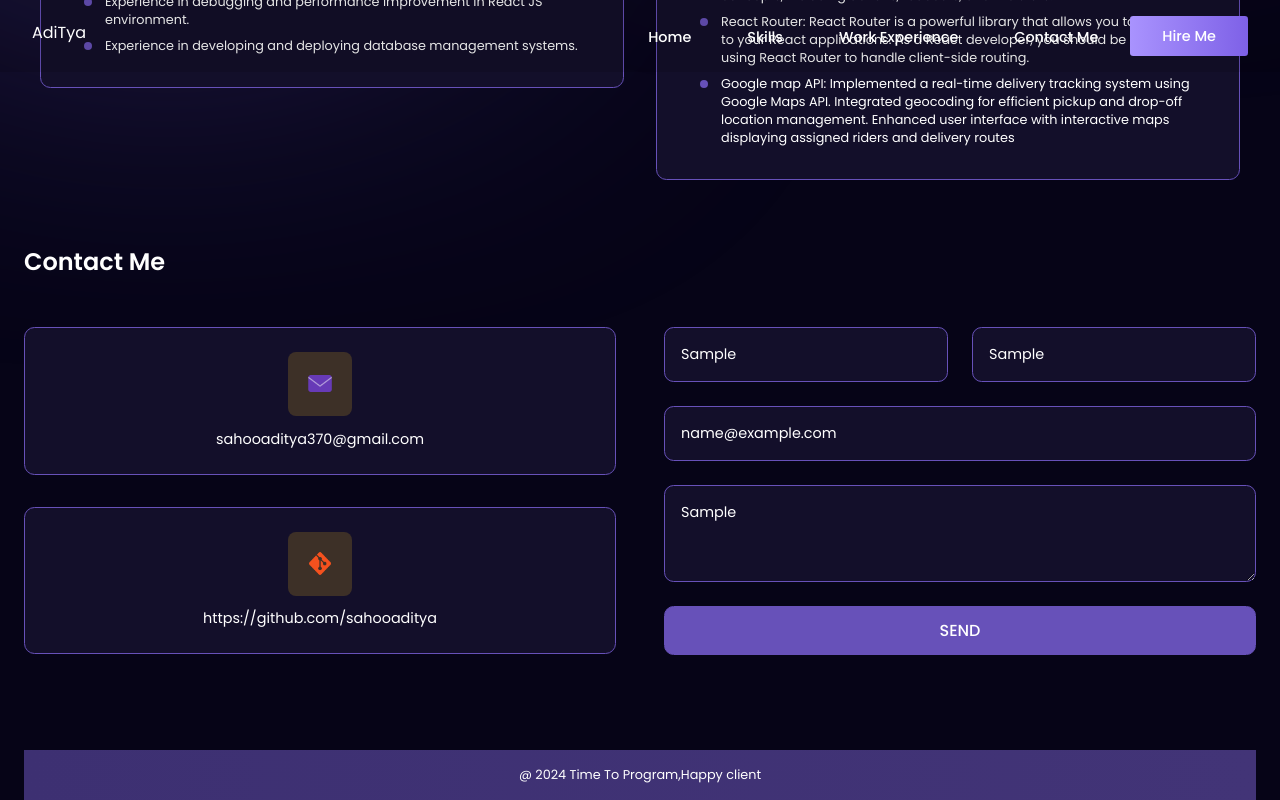
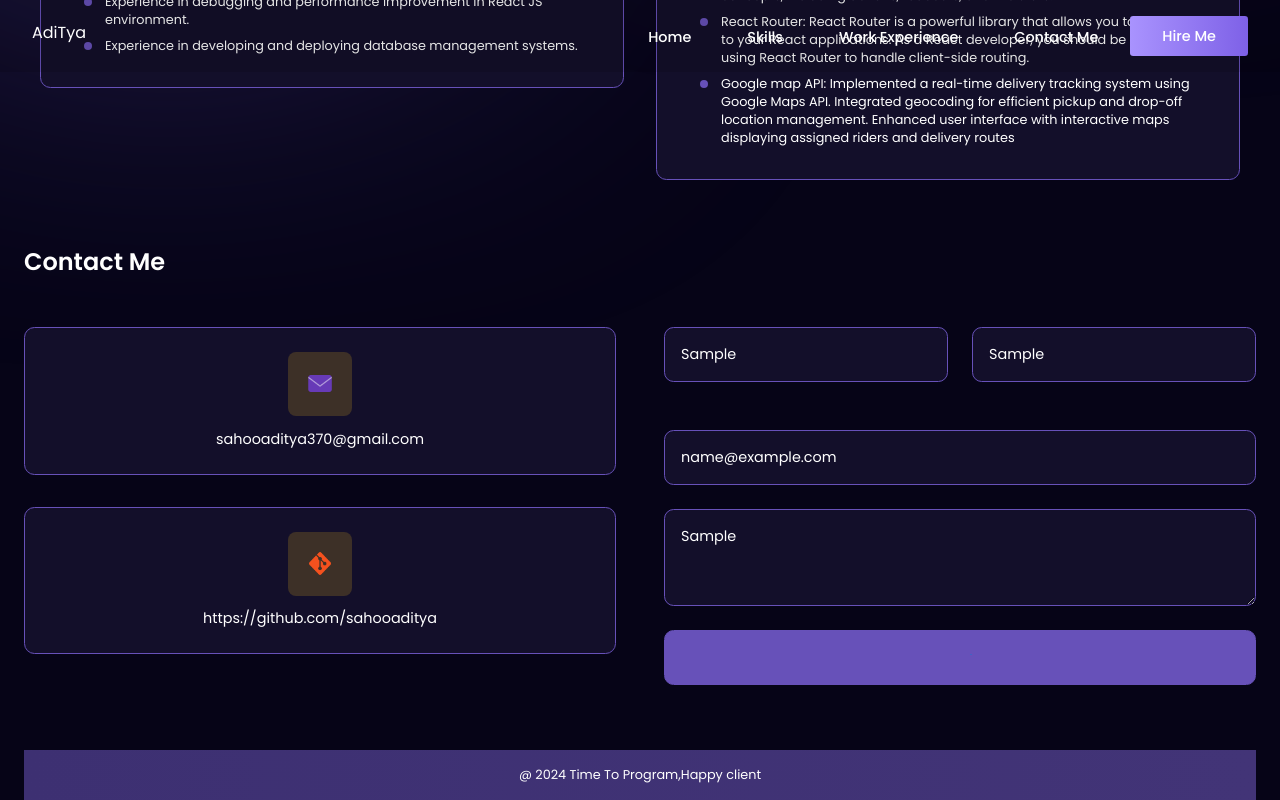
Before and after one commit to sahooaditya/newPortfolio, a React (Create React App) app: page / in a window 1280 px wide. Both pictures are taken after typing "Sample", "Sample", "name@example.com", "Sample" into the empty fields and a click on the button "SEND". Shown: the part 1164-1964 px from the top of the page. Built offline with nearby package versions, Linux system fonts and the light colour scheme; no server answers.

Commit message:
alidation complet

```diff
--- a/src/components/ContactMe/ContactForm/ContactForm.css
+++ b/src/components/ContactMe/ContactForm/ContactForm.css
@@ -12,6 +12,11 @@ contact {
     display: flex;
     align-items: center;
     grid-gap: 1.5rem;
+}
+.name-containers {
+    display: flex;
+    align-items: center;
+    grid-gap: 10rem;
 }
 contact input,
  contact textarea{
@@ -46,6 +51,10 @@ contact input,
     flex-direction: column;
     align-items: flex-start;
 }
+ .name-containers {
+    grid-gap: 0.5rem; /* Adjust the grid gap */
+  }
+
 contact input,
 contact textarea{
     padding: 0.7rem;
--- a/src/components/ContactMe/ContactForm/ContactForm.js
+++ b/src/components/ContactMe/ContactForm/ContactForm.js
@@ -9,25 +9,68 @@ import {
   deleteDoc,
   getDoc,
 } from "firebase/firestore";
+import CircularProgress from "@mui/material/CircularProgress";
 
 const ContactForm = () => {
-  const [first, setFirst] = useState();
-  const [last, setLast] = useState();
-  const [email, setEmail] = useState();
-  const [message, setMessage] = useState();
+  const [first, setFirst] = useState("");
+  const [last, setLast] = useState("");
+  const [email, setEmail] = useState("");
+  const [message, setMessage] = useState("");
+  const [errors, setErrors] = useState({});
+  const [isLoading, setIsLoading] = useState(false);
+  const [successMessage, setSuccessMessage] = useState("");
+
   const dbref = collection(db, "contact_details");
 
+  const validateForm = () => {
+    const errors = {};
+
+    if (!first.trim()) {
+      errors.first = "First name is required";
+    }
+    if (!last.trim()) {
+      errors.last = "Last name is required";
+    }
+    if (!email.trim()) {
+      errors.email = "Email is required";
+    } else if (!/\S+@\S+\.\S+/.test(email)) {
+      errors.email = "Email is invalid";
+    }
+    if (!message.trim()) {
+      errors.message = "Message is required";
+    }
+
+    setErrors(errors);
+
+    return Object.keys(errors).length === 0;
+  };
+
   const add = async () => {
-    const adddata = await addDoc(dbref, {
-      First_name: first,
-      Last_name: last,
-      Email: email,
-      Message: message,
-    });
-    if (adddata) {
-      alert("success full message send");
-    } else {
-      alert(" not send message");
+    if (!validateForm()) return; // Check if form is valid
+
+    setIsLoading(true); // Set isLoading to true while sending data
+
+    try {
+      await addDoc(dbref, {
+        First_name: first,
+        Last_name: last,
+        Email: email,
+        Message: message,
+      });
+      setSuccessMessage("Successfully sent message");
+
+      setTimeout(() => {
+        setFirst("");
+        setLast("");
+        setEmail("");
+        setMessage("");
+        setSuccessMessage("");
+        setIsLoading(false);
+      }, 2000);
+    } catch (error) {
+      console.error("Error sending message:", error);
+      alert("Failed to send message");
+      setIsLoading(false);
     }
   };
 
@@ -42,6 +85,7 @@ const ContactForm = () => {
             value={first}
             onChange={(e) => setFirst(e.target.value)}
           />
+
           <input
             type="text"
             name="last"
@@ -50,6 +94,12 @@ const ContactForm = () => {
             onChange={(e) => setLast(e.target.value)}
           />
         </div>
+        <div className="name-containers">
+          {errors.first && (
+            <div style={{ color: "orange" }}>{errors.first}</div>
+          )}
+          {errors.last && <div style={{ color: "orange" }}>{errors.last}</div>}
+        </div>
         <input
           type="text"
           name="email"
@@ -57,6 +107,7 @@ const ContactForm = () => {
           placeholder="Enter your Email"
           onChange={(e) => setEmail(e.target.value)}
         />
+        {errors.email && <div style={{ color: "orange" }}>{errors.email}</div>}
         <textarea
           type="text"
           name="message"
@@ -65,7 +116,15 @@ const ContactForm = () => {
           rows={3}
           onChange={(e) => setMessage(e.target.value)}
         />
-        <button onClick={add}>SEND</button>
+        {errors.message && (
+          <div style={{ color: "orange" }}>{errors.message}</div>
+        )}
+        <button onClick={add}>
+          {isLoading ? <CircularProgress size={24} /> : "SEND"}
+        </button>
+        {successMessage && (
+          <div style={{ color: "green" }}>{successMessage}</div>
+        )}
       </contact>
     </div>
   );
```
